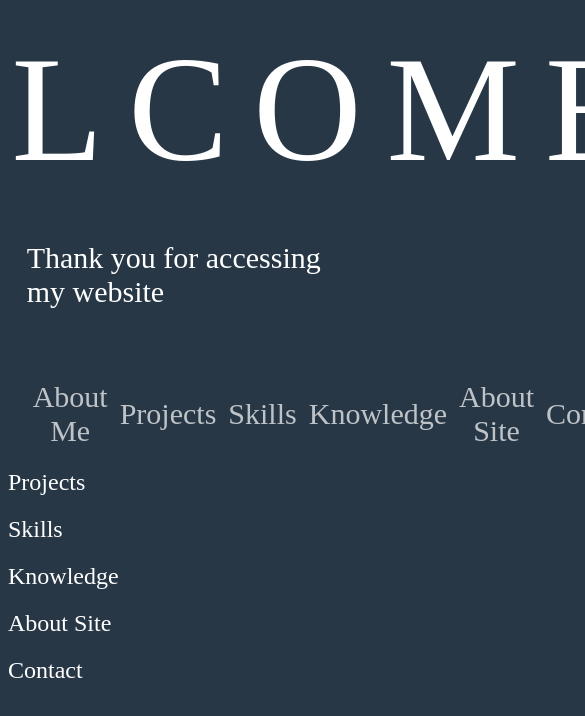
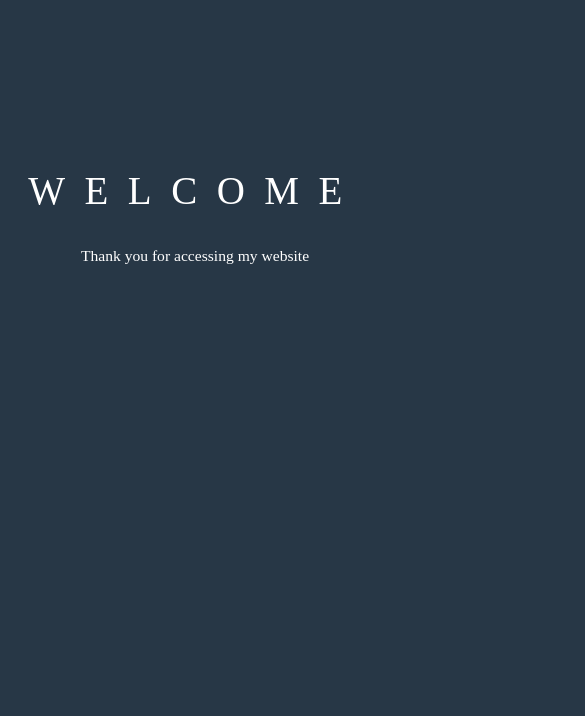
Before and after one commit to brunoleanmedina/BLMWebSite, a React (Create React App) app in the folder bm-website-2/: page / in a window 390 px wide. Shown: the part 110-826 px from the top of the page, 585 px wide, since content can reach past the window. Built offline with nearby package versions, Linux system fonts and the light colour scheme.

Commit message:
Start compoinent turned responsive

```diff
--- a/bm-website-2/src/App.js
+++ b/bm-website-2/src/App.js
@@ -10,12 +10,6 @@ function App(){
   return (
     <div>
       <Start/>
-      <Hero/>
-      <Content title='Projects'/>
-      <Content title='Skills'/>
-      <Content title='Knowledge'/>
-      <Content title='About Site'/>
-      <Content title='Contact '/>
 
 
 
--- a/bm-website-2/src/components/Content/Content.jsx
+++ b/bm-website-2/src/components/Content/Content.jsx
@@ -2,11 +2,15 @@ import React from 'react';
 
 
 
-const Content = ({title}) => {
+const Content = ({title, info}) => {
 
     return (
         <section>
             <h1>{title}</h1>
+            <div>
+                {info}
+            </div>
+
         </section>
     );
 }
--- a/bm-website-2/src/components/Hero/Hero.jsx
+++ b/bm-website-2/src/components/Hero/Hero.jsx
@@ -1,14 +1,21 @@
 import React from "react";
-import myImg from "../../media/myIcon.jpg";
+import myImg from "../../assets/media/myImg.jpg";
 
 
-const Hero = () => {
+const Hero = (aboutMe) => {
     return(
         <section id="myPresentation">
             <img src={myImg} alt=":T"/>
             <div id="textSection">
                 <h1>Bruno Medina</h1>
                 <h2>Web Developer</h2>
+                <p>I am a young developer looking for the first work experience,
+                    prepared and excited to apply my acquired knowledge and learn
+                    new technologies!.
+                    I started with the basics, learning HTML, CSS,
+                    and JavaScript, to get a basic web dev profile. My goal, is to get in
+                    to a formal CS career like Programmer Analyst
+                </p>
             </div>
         </section>
     );
--- a/bm-website-2/src/components/Hero/_Hero.scss
+++ b/bm-website-2/src/components/Hero/_Hero.scss
@@ -1,9 +1,3 @@
-
-#myPresentation{
-    display: none;
-
-}
-
 img{
 
     margin-right: 130px;
--- a/bm-website-2/src/components/Start/Start.jsx
+++ b/bm-website-2/src/components/Start/Start.jsx
@@ -12,14 +12,6 @@ const Start = () => {
 
             <h1 id="welcomeH1">WELCOME</h1>
             <p id="welcomeP">Thank you for accessing my website</p>
-            <div id="divButton">
-                <PushButtons content="About Me"/>
-                <PushButtons content="Projects"/>
-                <PushButtons content="Skills"/>
-                <PushButtons content="Knowledge"/>
-                <PushButtons content="About Site"/>
-                <PushButtons content="Contact"/>
-            </div>
 
 
         </section>
--- a/bm-website-2/src/components/Start/_Start.scss
+++ b/bm-website-2/src/components/Start/_Start.scss
@@ -1,24 +1,27 @@
 #startSection{
-    width: 90%;
-    margin: 0% 5% 0% 5%;
+    height: 80vh;
     display: flex;
     flex-direction: column;
     justify-content: center;
     align-items: center;
 
+}
 
-}
+
+
 #welcomeH1{
-    letter-spacing: 25px;
+    letter-spacing: 5vw;
     margin-bottom: 5%;
 
     font: {
-        size: 150px;
+        size: 10vw;
         weight: 100;
     }
+
+
 }
 #welcomeP{
-    font-size: 30px;
+    font-size: 4vw;
     margin-bottom: 70px;
 
 }
--- a/bm-website-2/src/styles.scss
+++ b/bm-website-2/src/styles.scss
@@ -6,7 +6,7 @@
 
 
     font: {
-        family: Raleway;
+       // family: Raleway;
         weight: 100;
     }
     color: white;
```
Also changed, not shown: bm-website-2/src/components/Content/ContentList.jsx (+15 -0 lines), bm-website-2/src/assets/font/Raleway-Light.ttf (added), bm-website-2/src/assets/media/myImg.jpg (renamed from bm-website-2/src/media/myIcon.jpg).
